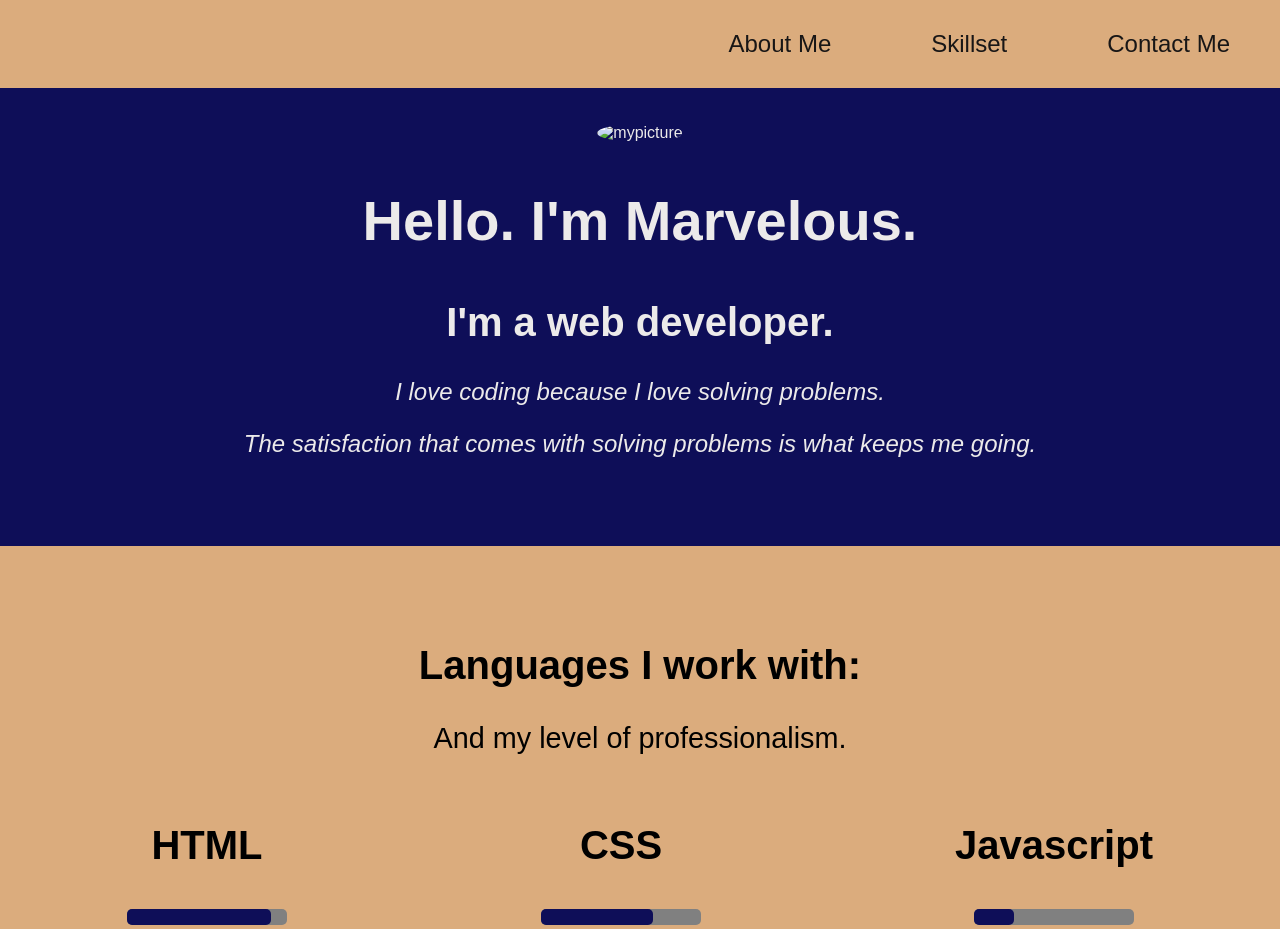
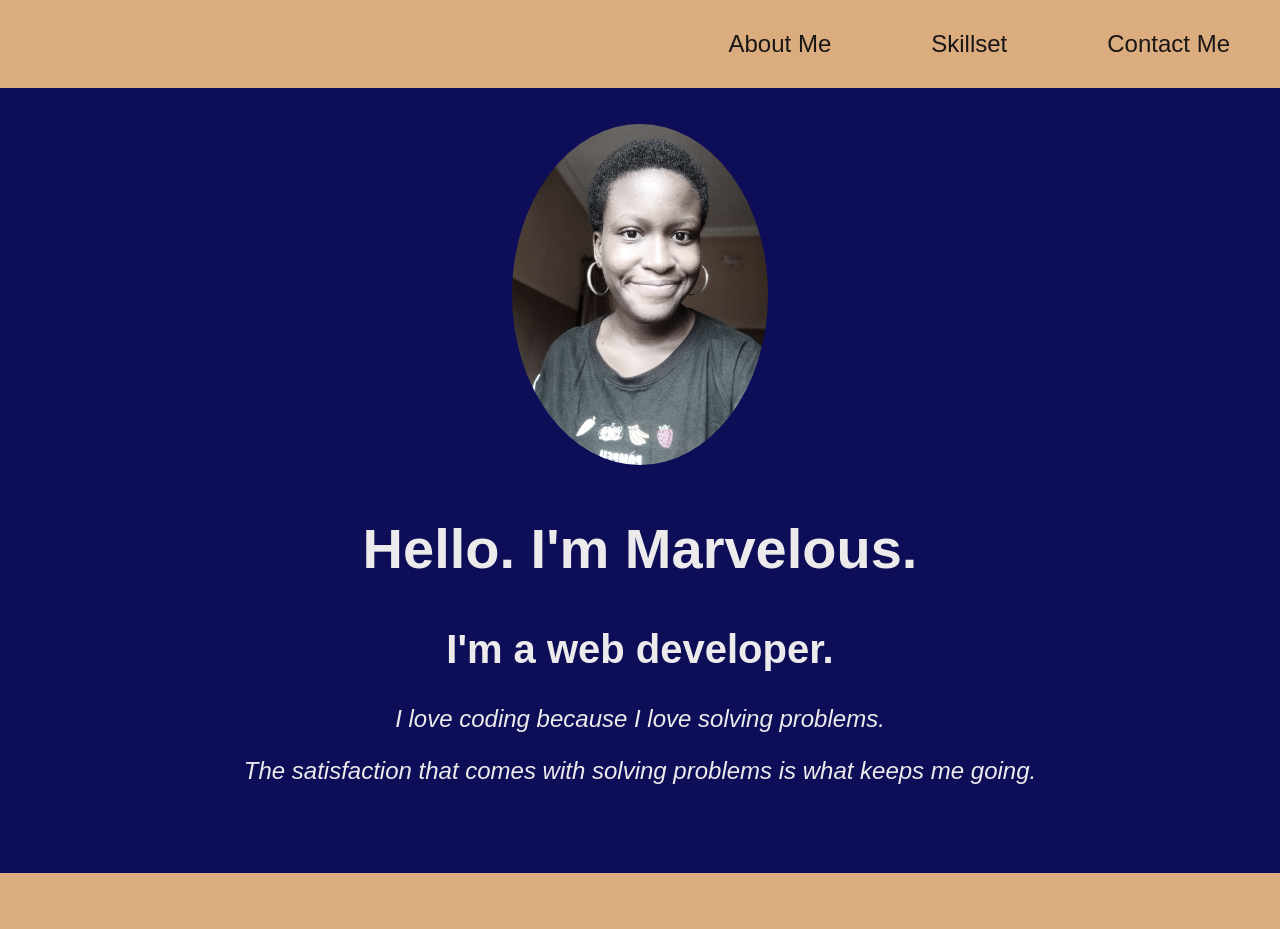
Before and after one commit to Marvytee/My-Portfolio, a plain HTML site: page index.html in a window 1280 px wide. Shown: the top 929 px of the page. Drawn offline with Linux system fonts and the light colour scheme.

Commit message:
Created and added my Portfolio

```diff
--- a/index.html
+++ b/index.html
@@ -16,7 +16,7 @@
         <a href="#contact">Contact Me</a>
     </nav>
     <section id="about">
-        <img src="images\IMG_20221119_223201.jpg" alt="mypicture">
+        <img src="image\IMG_20221119_223201.jpg" alt="mypicture">
         <h1>Hello. I'm Marvelous.</h1>
         <h2>I'm a web developer.</h2>
         <p>I love coding because I love solving problems.</p>
```
